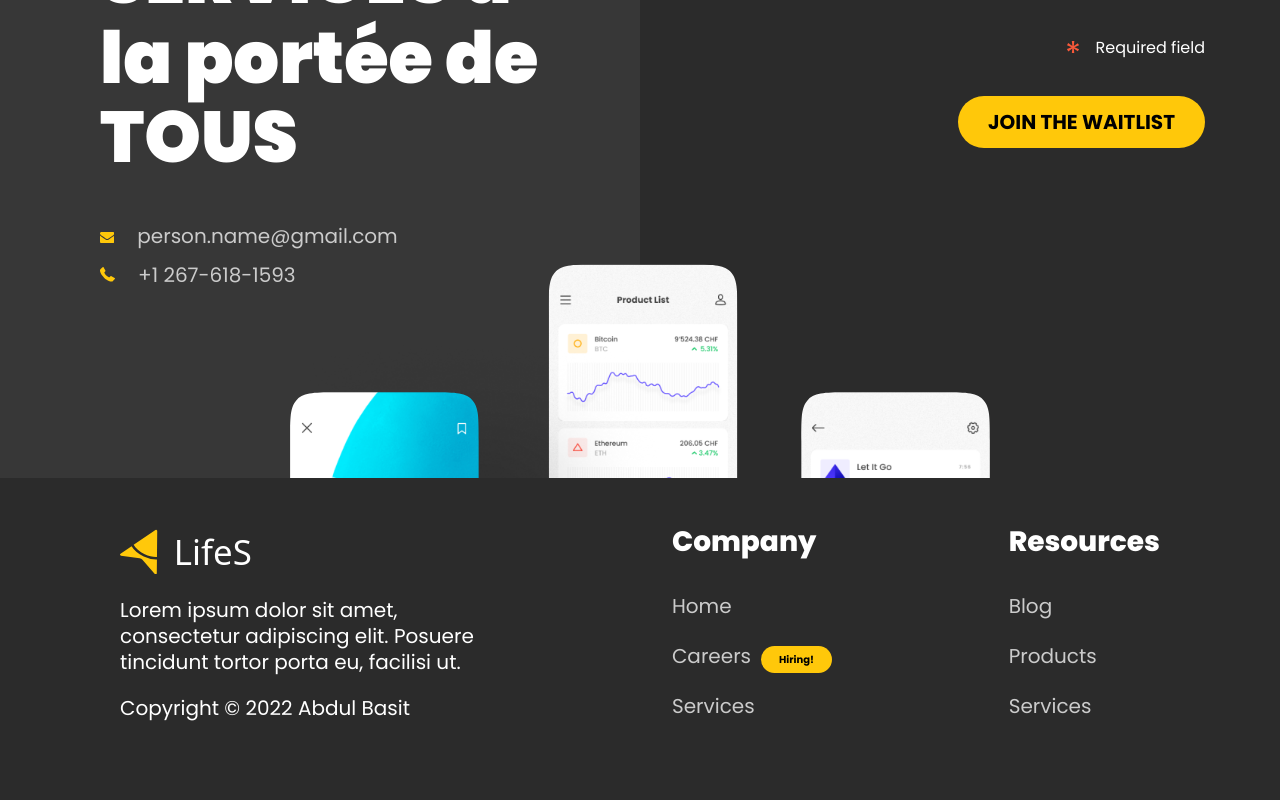
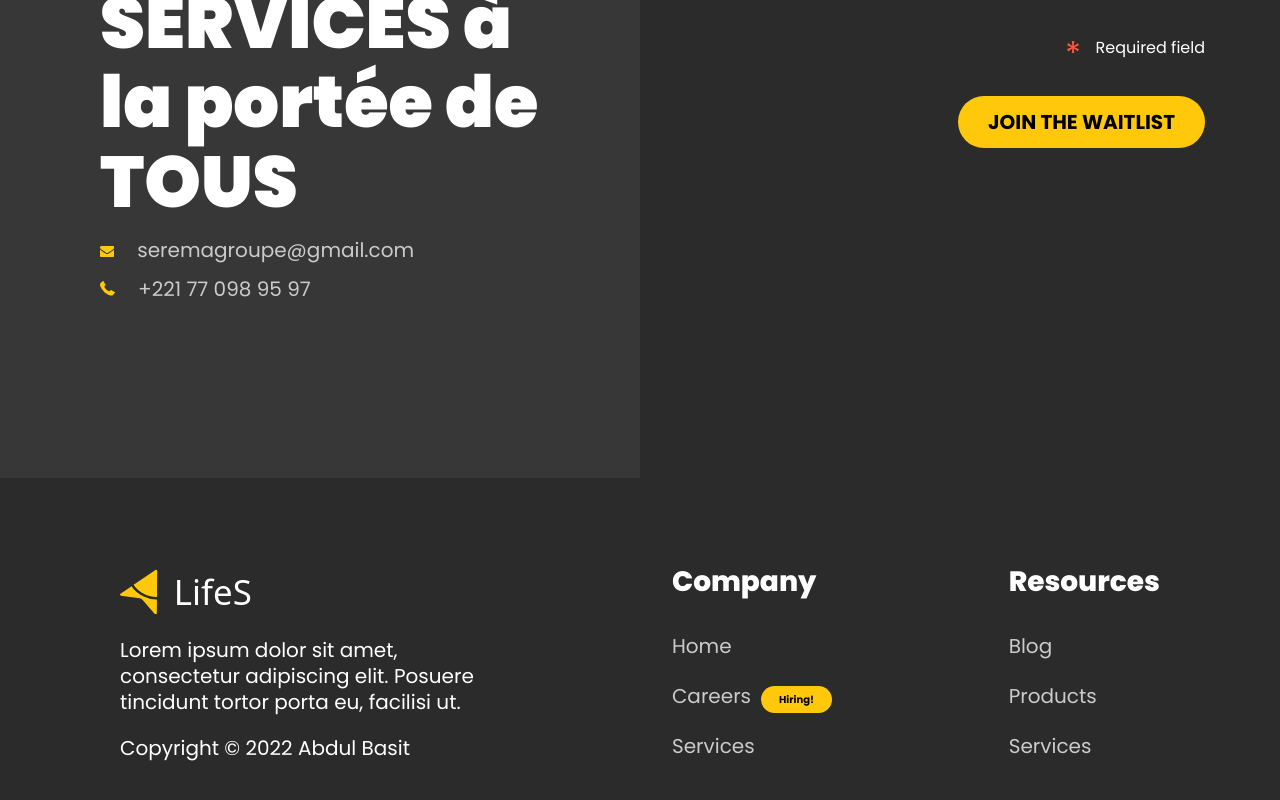
Before and after one commit to MNazirouDiankha/serema, a React (Create React App) app: page / in a window 1280 px wide. Shown: the part 322-1122 px from the top of the page. Before the commit the page ends 1093 px from the top, so only its background shows below. Built offline with nearby package versions, Linux system fonts and the light colour scheme.

Commit message:
some changes

```diff
--- a/src/components/Basic/HomeWrapper/index.jsx
+++ b/src/components/Basic/HomeWrapper/index.jsx
@@ -54,9 +54,6 @@ function HomeWrapper() {
         <WelcomeSection message="Vos SERVICES à la portée de TOUS" />
         <FormSection />
       </HomeSections>
-      <HomeSVGStyle>
-        <HomeSVG />
-      </HomeSVGStyle>
     </HomeWrapperStyle>
   )
 }
--- a/src/components/Basic/WelcomeSection/index.jsx
+++ b/src/components/Basic/WelcomeSection/index.jsx
@@ -1,4 +1,4 @@
-import { ReactComponent as Logo } from 'assets/images/Logo.svg'
+import { ReactComponent as Logo } from 'assets/images/serema-logo.svg'
 import Contact from 'components/Contact'
 import React from 'react'
 import styled from 'styled-components'
@@ -26,7 +26,7 @@ const WelcomeMessage = styled.h1`
   font-weight: 900;
   line-height: 1.1;
   color: ${({ theme }) => theme.colors.text};
-  margin-top: 14vh;
+  margin-top: 10vh;
 
   @media ${device.md} {
     font-size: 60px;
@@ -59,7 +59,7 @@ function WelcomeSection({ message }) {
           <Logo />
         </LogoWrapper>
         <WelcomeMessage>{message}</WelcomeMessage>
-        <Box mt={50}>
+        <Box mt={10}>
           <Contact />
         </Box>
       </ContentWrapper>
--- a/src/components/Contact/index.jsx
+++ b/src/components/Contact/index.jsx
@@ -16,11 +16,11 @@ function Contact() {
     <>
       <ContactStyle>
         <Mail />
-        <span>person.name@gmail.com</span>
+        <span>seremagroupe@gmail.com</span>
       </ContactStyle>
       <ContactStyle>
         <Phone />
-        <span>+1 267-618-1593</span>
+        <span>+221 77 098 95 97</span>
       </ContactStyle>
     </>
   )
--- a/src/components/Footer/BasicFooter.jsx
+++ b/src/components/Footer/BasicFooter.jsx
@@ -9,7 +9,7 @@ const FooterWrapper = styled.section`
   display: grid;
   grid-template-columns: 40fr 30fr 30fr;
   grid-column-gap: 40px;
-  padding-top: 50px;
+  padding-top: 90px;
   padding-bottom: 50px;
   justify-items: end;
 
--- a/src/components/Footer/ClassicFooter.jsx
+++ b/src/components/Footer/ClassicFooter.jsx
@@ -5,7 +5,7 @@ import styled from 'styled-components'
 import { Box, Container } from 'styles/Global'
 
 const FooterStyle = styled.footer`
-  margin-top: 80px;
+  margin-top: 40px;
 `
 
 const FooterInfo = styled.div`
```
